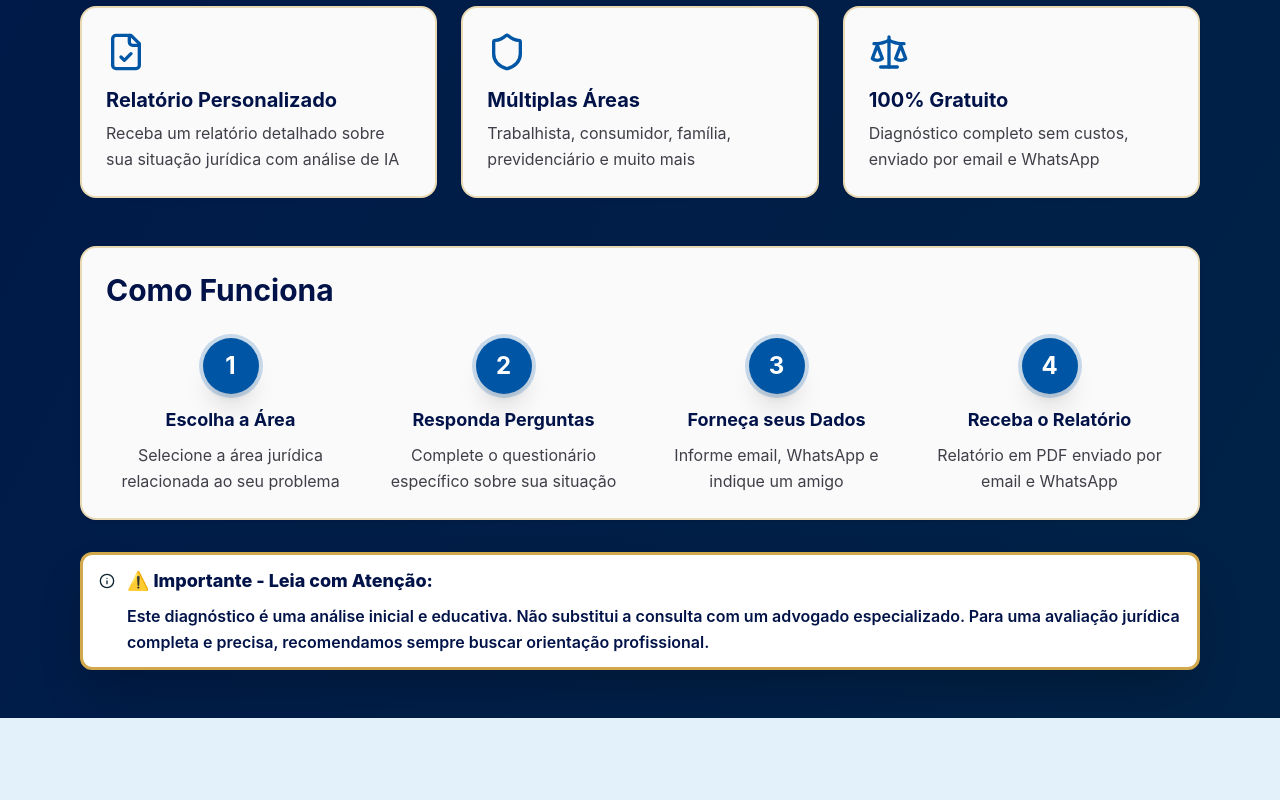
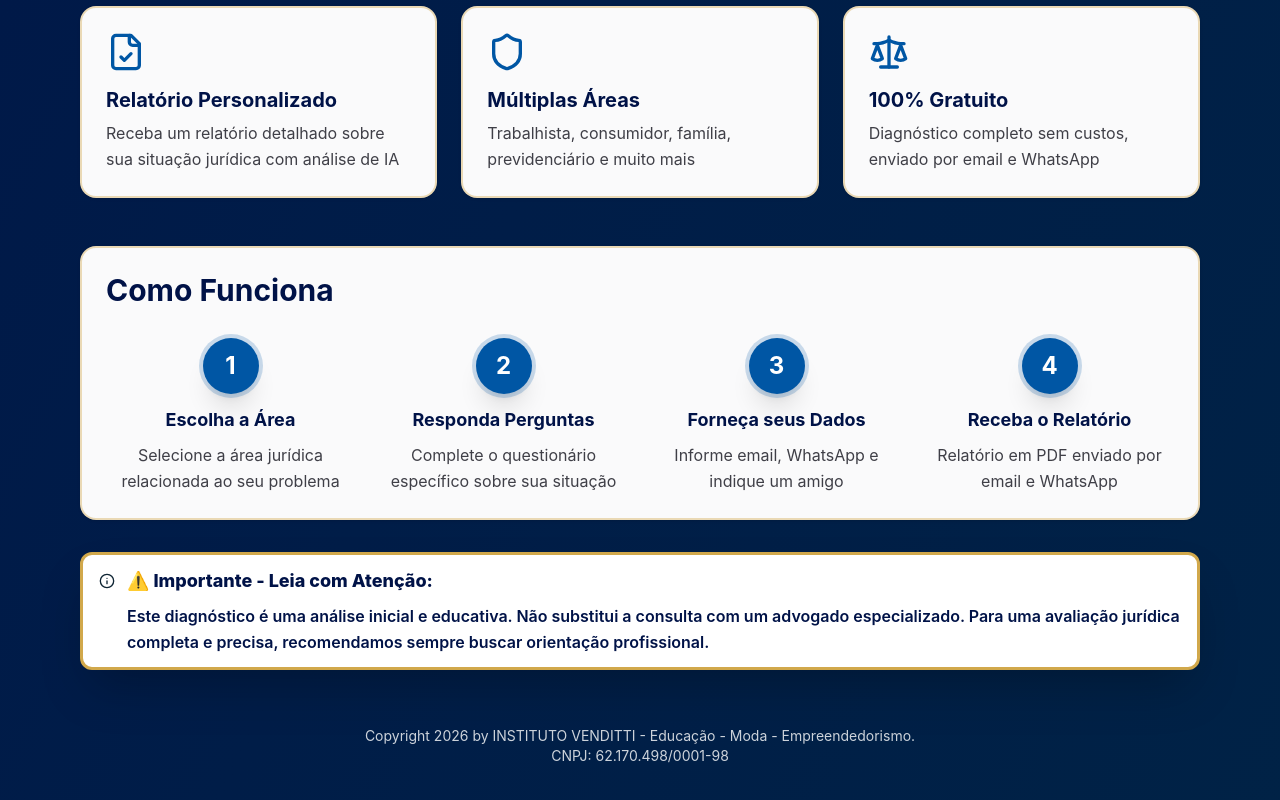
Before and after one commit to Daniel-Alencar/institutovenditti-frontend, a React (Vite) app: page / in a window 1280 px wide. Shown: the part 1704-2504 px from the top of the page. Before the commit the page ends 2422 px from the top, so only its background shows below. Built offline with nearby package versions, Linux system fonts and the light colour scheme; no server answers; the database is empty.

Commit message:
update footer

```diff
--- a/src/components/legal/LandingPage.tsx
+++ b/src/components/legal/LandingPage.tsx
@@ -58,8 +58,8 @@ export function LandingPage({ onStart }: LandingPageProps) {
   };
 
   return (
-    <div className="min-h-screen bg-gradient-to-br from-[oklch(0.20_0.12_245)] via-[oklch(0.23_0.10_248)] to-[oklch(0.25_0.08_250)] py-12">
-      <div className="container mx-auto px-4 max-w-6xl">
+    <div className="min-h-screen bg-gradient-to-br from-[oklch(0.20_0.12_245)] via-[oklch(0.23_0.10_248)] to-[oklch(0.25_0.08_250)] py-12 flex flex-col">
+      <div className="container mx-auto px-4 max-w-6xl flex-grow">
         {/* Hero Section */}
         <div className="text-center mb-12">
           <div className="flex justify-center mb-6">
@@ -248,7 +248,7 @@ export function LandingPage({ onStart }: LandingPageProps) {
         </Card>
 
         {/* Disclaimer - Maximum Visibility */}
-        <Alert className="border-3 border-[oklch(0.75_0.12_85)] bg-white shadow-2xl">
+        <Alert className="border-3 border-[oklch(0.75_0.12_85)] bg-white shadow-2xl mb-8">
           <Info className="h-7 w-7 text-[oklch(0.75_0.12_85)] flex-shrink-0 mt-1" />
           <AlertDescription className="text-[oklch(0.20_0.12_245)] text-base leading-relaxed">
             <strong className="text-[oklch(0.20_0.12_245)] font-extrabold text-lg block mb-1">
@@ -262,6 +262,12 @@ export function LandingPage({ onStart }: LandingPageProps) {
           </AlertDescription>
         </Alert>
       </div>
+
+      {/* Footer */}
+      <footer className="text-center py-6 text-white/80 text-sm mt-auto">
+        <p>Copyright 2026 by INSTITUTO VENDITTI - Educação - Moda - Empreendedorismo.</p>
+        <p>CNPJ: 62.170.498/0001-98</p>
+      </footer>
     </div>
   );
 }
```
